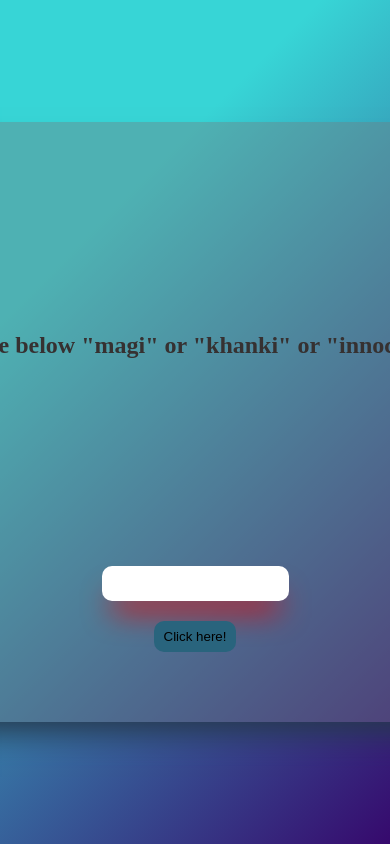
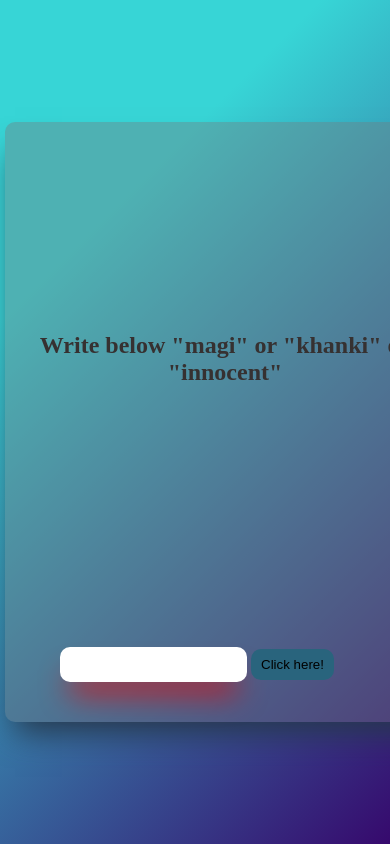
Before and after one commit to Anin-Hasan/joy, a plain HTML site: page index.html in a window 390 px wide. Shown: the top 844 px of the page. Drawn offline with Linux system fonts and the light colour scheme.

Commit message:
responsive

```diff
--- a/style.css
+++ b/style.css
@@ -102,3 +102,18 @@ body{
 .h11, .h21, .h31, .h41 {
     color: rgb(54, 49, 49);
 }
+@media (max-width:500px){
+    .small-container{
+        margin-left: 20%;
+        margin-right: 8%;
+    }
+    .btn{
+        margin: 40px 55px;
+    }
+    .image{
+        margin: 0 20px;
+    }
+    body{
+       background-attachment: fixed;
+    }
+}
```
